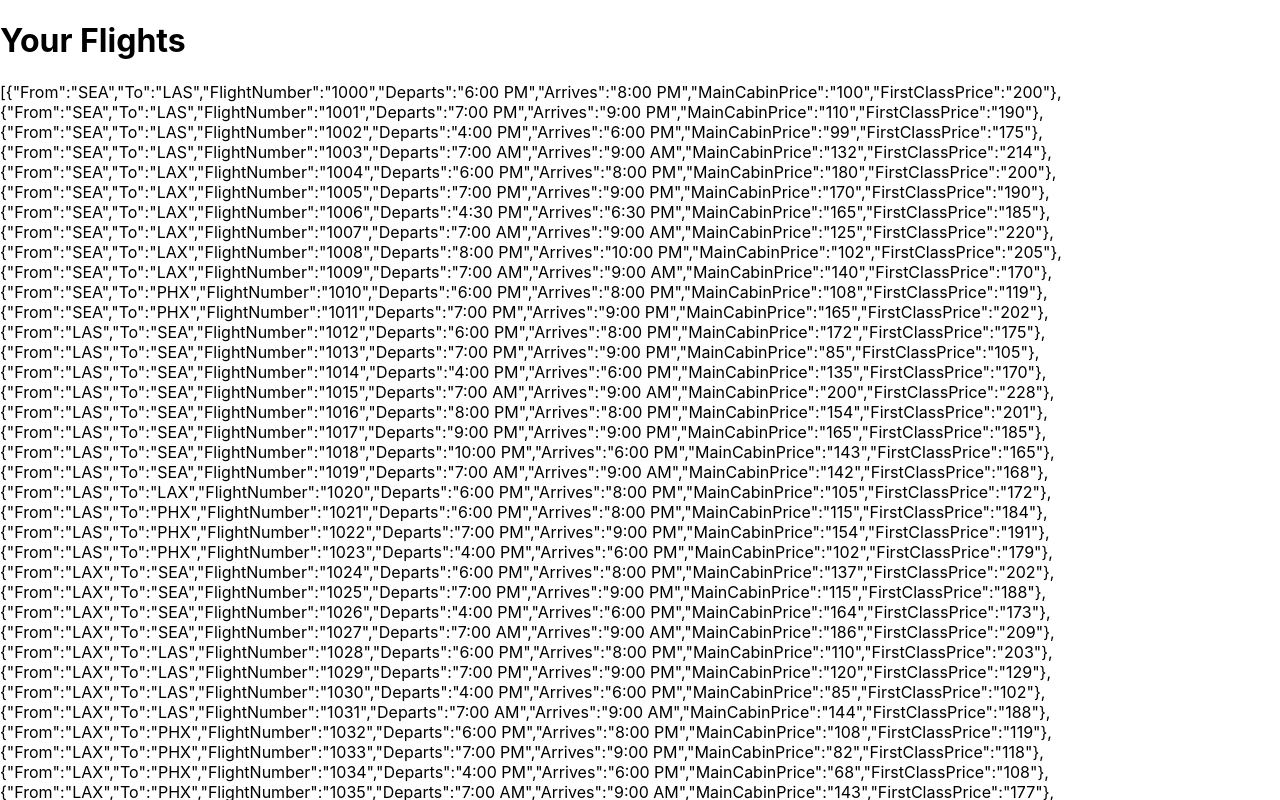
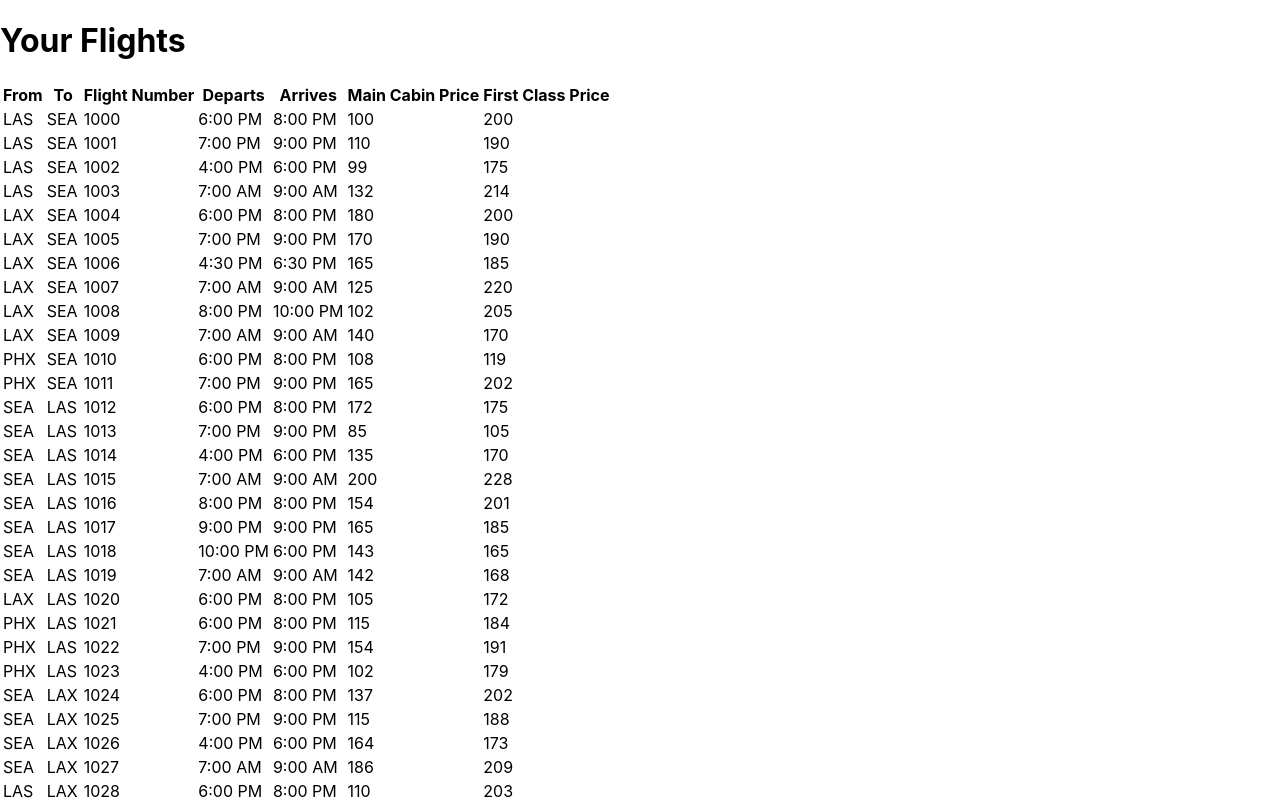
Before and after one commit to cameronmbacon/flight-shopper-reprise, a React (Create React App) app: page / in a window 1280 px wide. Shown: the top 800 px of the page. Built offline with nearby package versions, Linux system fonts and the light colour scheme; the HTML template or start-up script is replaced by a standard one.

Commit message:
created FlightsInfo component for table rows imported from csv

```diff
--- a/src/App.js
+++ b/src/App.js
@@ -1,5 +1,6 @@
 import { useState, useEffect } from "react";
 import Data from "./flights.csv";
+import FlightsInfo from "./components/FlightsInfo";
 import Papa from "papaparse";
 
 function App() {
@@ -25,7 +26,26 @@ function App() {
   return (
     <div className="App">
       <h1>Your Flights</h1>
-      {JSON.stringify(data)}
+      <table>
+        <thead>
+          <tr>
+            <th>From</th>
+            <th>To</th>
+            <th>Flight Number</th>
+            <th>Departs</th>
+            <th>Arrives</th>
+            <th>Main Cabin Price</th>
+            <th>First Class Price</th>
+          </tr>
+        </thead>
+        <tbody>
+          {data.map((flightData, index) => (
+            <FlightsInfo key={index}
+              flight={flightData}
+            />
+          ))}
+        </tbody>
+      </table>
     </div>
   );
 }
--- /dev/null
+++ b/src/components/FlightsInfo.js
@@ -0,0 +1,15 @@
+const FlightsInfo = ({flight}) => {
+    return (
+        <tr>
+            <td>{flight.To}</td>
+            <td>{flight.From}</td>
+            <td>{flight.FlightNumber}</td>
+            <td>{flight.Departs}</td>
+            <td>{flight.Arrives}</td>
+            <td>{flight.MainCabinPrice}</td>
+            <td>{flight.FirstClassPrice}</td>
+        </tr>
+    )
+}
+
+export default FlightsInfo;
```
